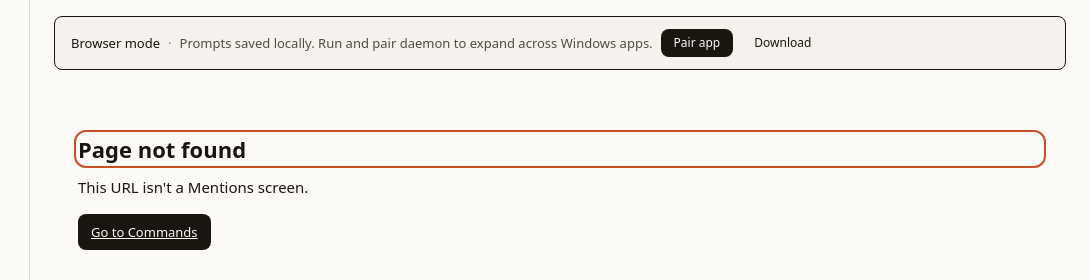
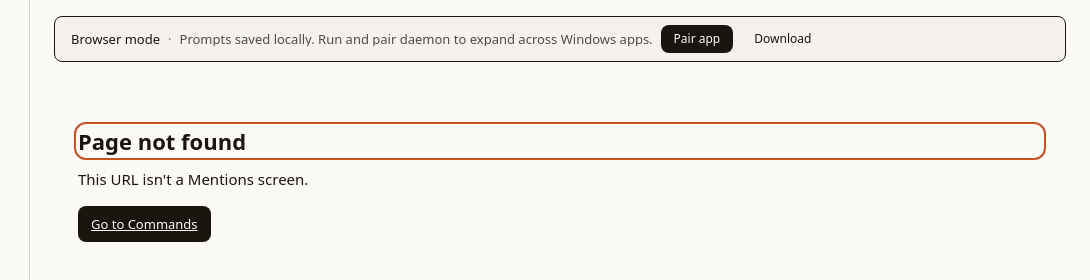
Before and after one commit to umerhammaz/Mentions, a plain HTML site: page index.html in a window 1280 px wide. Shown: the top 280 px of the page, 190-1280 px from the left. Drawn offline with Linux system fonts and the light colour scheme; no server answers.

Commit message:
feat(sync): Synchronized 1 file(s) across 1 prompt turn(s)
https://aistudio.google.com/u/0/prompts/16uJ6tL6xU_Edr-FN-AkiCjJlEqQ6-0Gs

```diff
--- a/assets/css/components.css
+++ b/assets/css/components.css
@@ -25,38 +25,44 @@
     align-items: center;
     justify-content: space-between;
     gap: var(--space-4);
-    padding: var(--space-3) var(--space-4);
+    padding: var(--space-2) var(--space-4);
+    min-height: 44px;
     border-radius: var(--radius-control);
     background: var(--surface-container);
     border: var(--border-structure);
     font-size: var(--fs-label);
-    line-height: var(--lh-label);
+    line-height: 1;
   }
   .banner > .icon {
     display: none;
   }
   .banner__body {
-    flex: 1;
-    min-width: 0;
     display: flex;
     align-items: center;
     gap: var(--space-2);
-    flex-wrap: wrap;
+    min-width: 0;
     color: var(--on-surface-variant);
   }
   .banner__title {
     font-weight: 500;
     color: var(--on-surface);
+    white-space: nowrap;
   }
   .banner__title::after {
     content: "·";
-    margin-left: var(--space-2);
+    margin-inline-start: var(--space-2);
     color: var(--outline);
   }
+  .banner__body > div {
+    white-space: nowrap;
+    overflow: hidden;
+    text-overflow: ellipsis;
+  }
   .banner__actions {
-    display: flex;
+    display: inline-flex;
+    align-items: center;
     gap: var(--space-2);
-    align-items: center;
+    margin-inline-start: auto;
     flex-shrink: 0;
   }
   .banner__actions a,
@@ -66,6 +72,7 @@
     font-size: var(--fs-caption);
     border-radius: var(--radius-control);
     text-decoration: none;
+    white-space: nowrap;
   }
   .banner--warning {
     border-color: color-mix(in oklab, var(--warning) 30%, var(--outline-variant));
```
